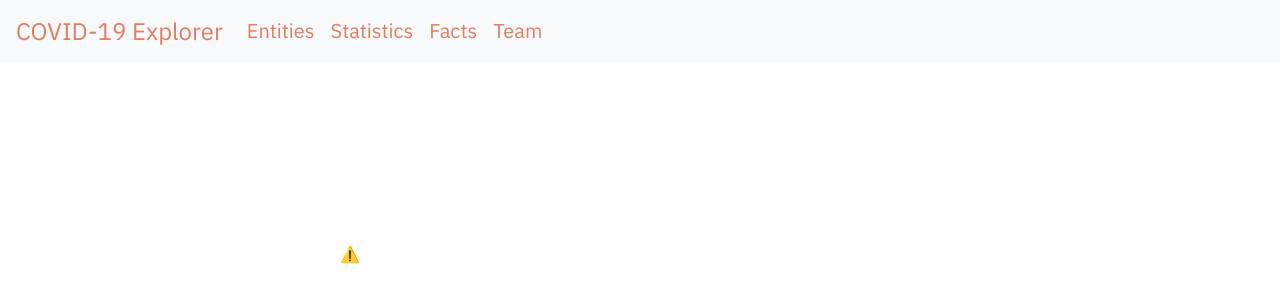
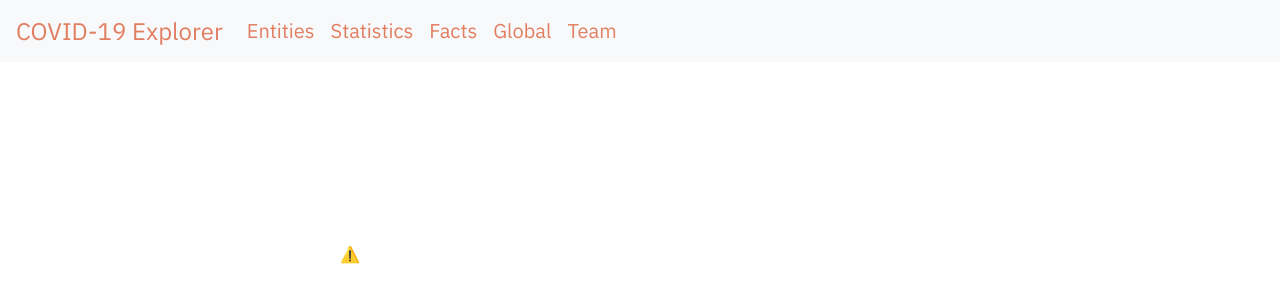
Before and after one commit to heerambavi1998/CovidExplorer, a Flask app: template app/templates/index.html in a window 1280 px wide. Shown: the top 300 px of the page. Run offline with Flask 3, Linux system fonts and the light colour scheme; the template is opened without the code that fills it, so the values that code supplies are empty; parts of the project's set-up code (start-up, migrations or seed data) failed here and were passed over; some libraries are stand-ins or nearby versions.

Commit message:
Update navbar.html

```diff
--- a/app/templates/navbar.html
+++ b/app/templates/navbar.html
@@ -23,6 +23,10 @@
 
             <li class="nav-item">
                 <a style="font-size:20px" class="nav-link" href="/facts">Facts</a>
+            </li>
+
+            <li class="nav-item">
+                <a style="font-size:20px" class="nav-link" href="/global">Global</a>
             </li>
 
             <li class="nav-item">
```
